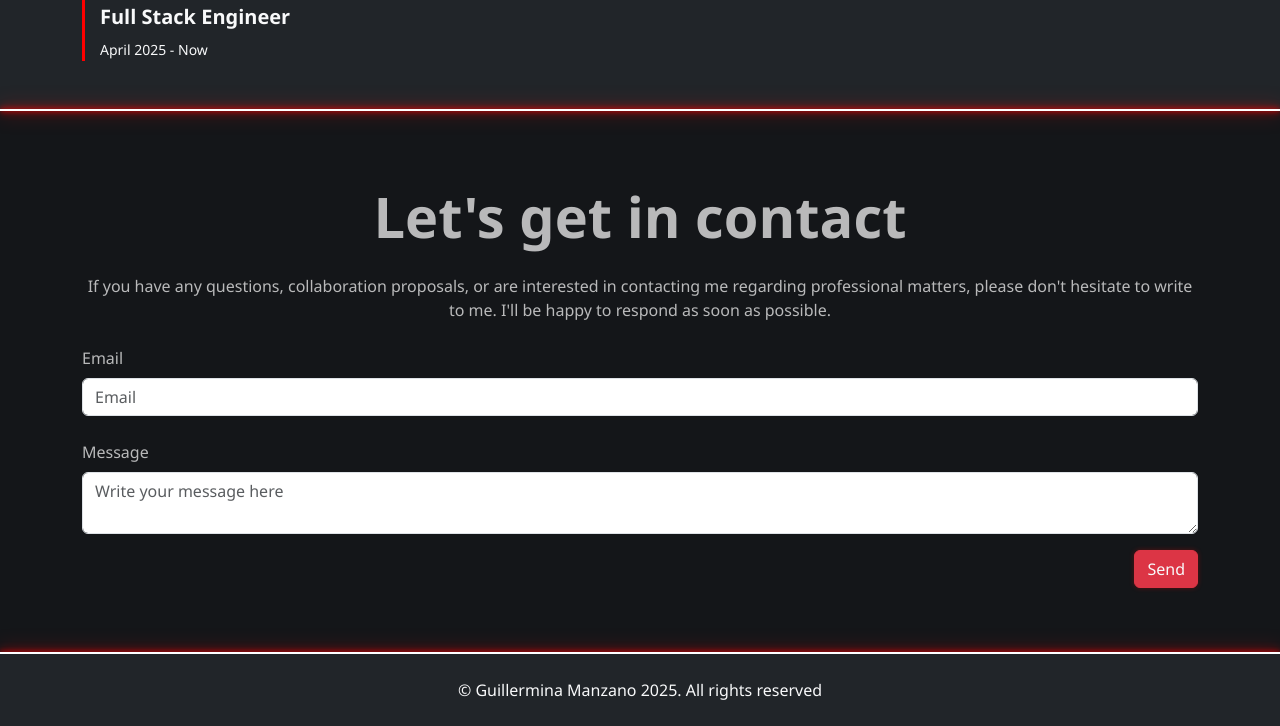
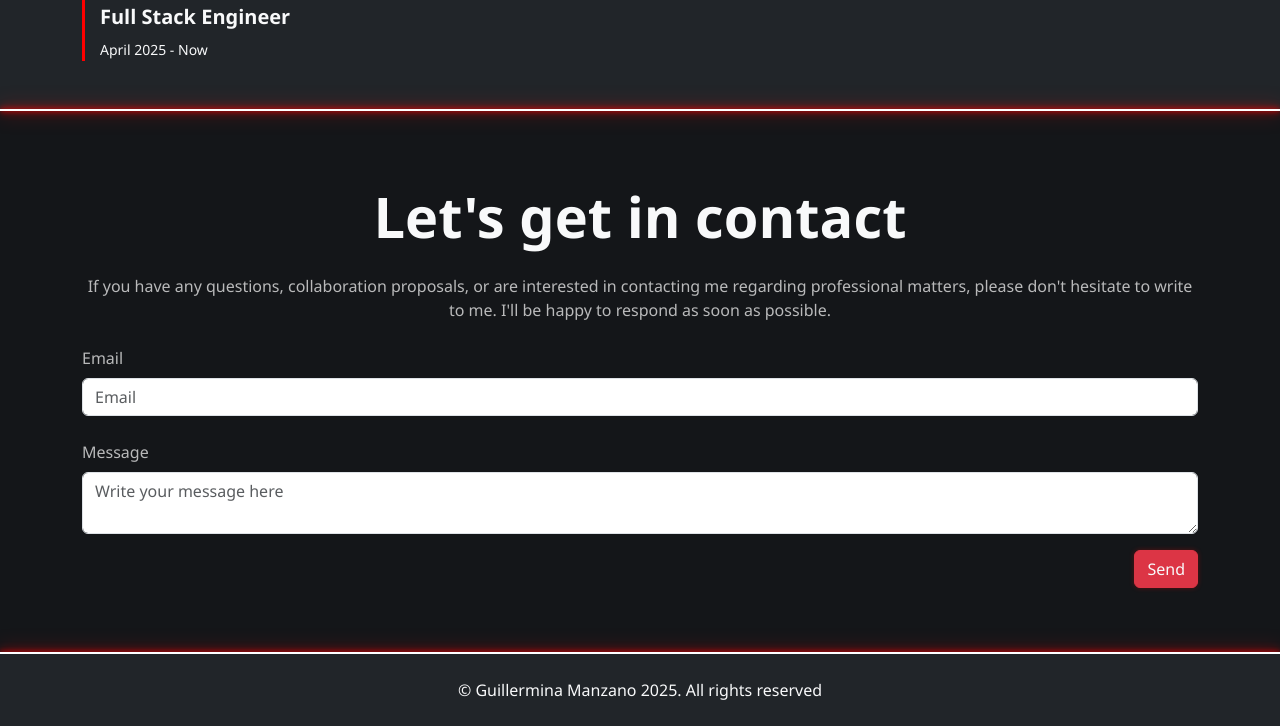
Before and after one commit to manzanog0612/manzanog0612.github.io, a plain HTML site: page index.html in a window 1280 px wide. Shown: the part 4797-5523 px from the top of the page. Drawn offline with nearby package versions, Linux system fonts and the light colour scheme.

Commit message:
Update contact text color

```diff
--- a/index.html
+++ b/index.html
@@ -289,7 +289,7 @@
         <!-- contact -->
         <div class="secondary-background-color txt-lighter">
           <section id="contact" class="container py-5" data-aos="fade-in" data-aos-duration="2000">
-            <h2 class="display-4 fw-bold text-center my-4">Let's get in contact</h2>
+            <h2 class="display-4 fw-bold text-center my-4 text-light">Let's get in contact</h2>
             <p class="text-center my-4 d-none d-md-block">If you have any questions, collaboration proposals,
               or are interested in contacting me regarding professional matters, please don't hesitate to write to me. I'll be happy to respond as soon as possible.</p>
             <form action="https://formspree.io/f/xdkzkqjb" method="POST">
```
